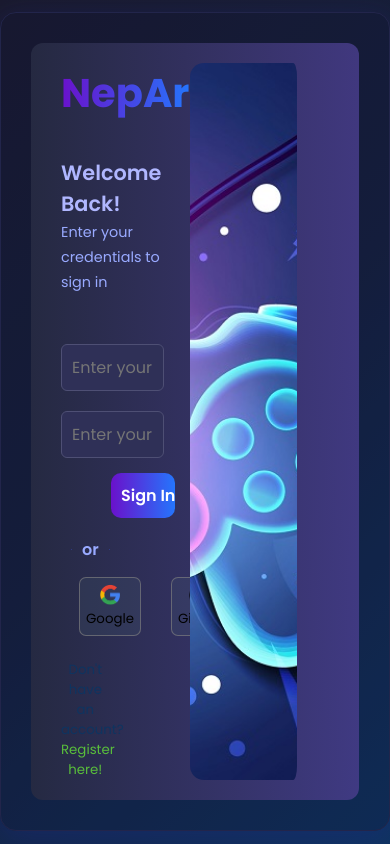
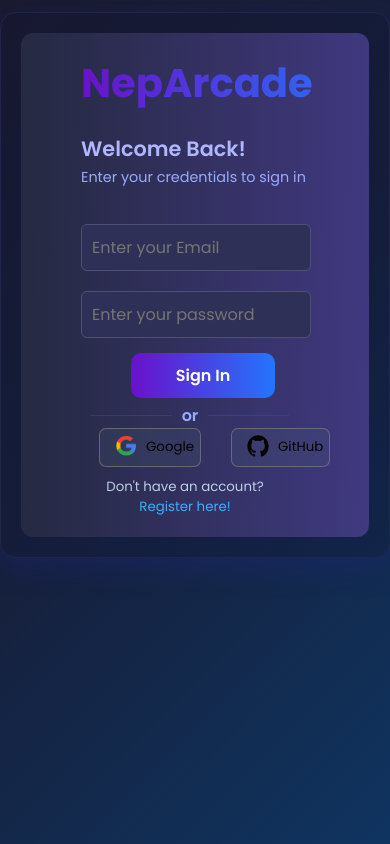
Before and after one commit to Anush980/NepArcade-Nxt, a Next.js app: page /login in a window 390 px wide. Built offline with nearby package versions, Linux system fonts and the light colour scheme.

Commit message:
Added mediaquery for login and register

```diff
--- a/src/app/api/signup/route.js
+++ b/src/app/api/signup/route.js
@@ -20,9 +20,9 @@ export async function POST(req) {
 
         await db.collection('users').insertOne({ email, password: hashedPassword });
 
-        return new Response(JSON.stringify({ message: 'Registered. You can now SignIn.'}), { status: 201 });
+        return new Response(JSON.stringify({ message: 'Registered. You can now Sign In.'}), { status: 201 });
     } catch (err) {
         console.error('Signup error:', err);
-        return new Response(JSON.stringify({ message: 'Internal error' }), { status: 500 });
+        return new Response(JSON.stringify({ message: 'Internal error!!!' }), { status: 500 });
     }
 }
--- a/src/app/style/auth.css
+++ b/src/app/style/auth.css
@@ -13,14 +13,13 @@ body {
     display: flex;
     justify-content: center;
     align-items: center;
-    padding: 30px;
+    padding: 20px;
     max-width: 800px;
     margin: 3% auto;
     border: 1px solid #22254b;
     border-radius: 16px;
     background-color: rgba(15, 19, 53, 0.249);
     box-shadow: 0 8px 30px rgba(31, 38, 135, 0.37);
-    flex-direction: column; /* Optional: if you want content to stack on smaller screens */
 }
 
 
@@ -137,7 +136,8 @@ input[type='submit']:hover {
     object-fit: contain;
     vertical-align: middle;
 }
-.service{
+
+.service {
 
     display: flex;
     gap: 30px;
@@ -152,27 +152,32 @@ input[type='submit']:hover {
     text-align: center;
     padding: 6px;
     background: #4d69752b;
-    border:1px solid rgba(128, 128, 128, 0.647);
+    border: 1px solid rgba(128, 128, 128, 0.647);
     border-radius: 7px;
     transition: 400ms background ease;
 }
+
 .service-google:hover,
 .service-github:hover {
     background: #47516b;
 }
-.switch-auth{
+
+.switch-auth {
     padding-right: 80px;
     text-align: center;
     font-size: smaller;
 }
-.switch-auth span{
-    color:#0f3460;
+
+.switch-auth span {
+    color: #bbcfe6;
 }
-.switch-auth a{
-    color:#59be3b;
+
+.switch-auth a {
+    color: #3ab0ff;
     transition: all 600ms ease;
 }
-.switch-auth a:hover{
+
+.switch-auth a:hover {
     text-decoration: underline;
 }
 
@@ -187,8 +192,23 @@ input[type='submit']:hover {
     width: 30vw;
     height: 85vh;
     border-radius: 14px;
-    /* box-shadow: rgba(23, 25, 39, 0.6) 0px 7px 29px 0px; */
     object-fit: cover;
     object-position: 80% 20%;
     padding-right: 10px;
 }
+
+@media (max-width: 768px) {
+    .login-container {
+        max-width: fit-content;
+
+    }
+
+    .inter-line .auth-left {
+        margin-left: 30px;
+        min-width: 100%;
+    }
+
+    .auth-right img {
+        display: none;
+    }
+}
```
